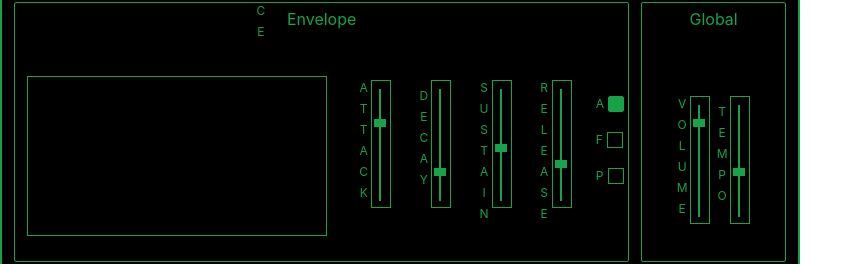
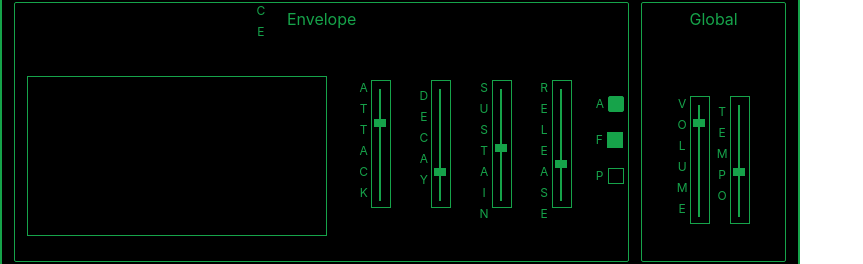
Before and after one commit to Sonja-With-A-Y/green-synth, a Next.js app: page / in a window 1280 px wide. Shown: the part 250-514 px from the top of the page, without its empty margins (0-863 px from the left). Built offline with nearby package versions, Linux system fonts and the light colour scheme.

Commit message:
Replicated modpath state for env component

```diff
--- a/components/ModIndicators.js
+++ b/components/ModIndicators.js
@@ -1,8 +1,10 @@
-import { useModPaths, useModPathsUpdate } from "./SynthContext"
+import { useLFOModPaths, useLFOModPathsUpdate, useEnvModPaths, useEnvModPathsUpdate } from "./SynthContext"
 
 export default function ModIndicators(props) {
-  const modPaths = useModPaths()
-  const modPathsUpdate = useModPathsUpdate()
+  const modPaths = props.modPathId === "lfo" ? useLFOModPaths() : useEnvModPaths()
+  const modPathsUpdate = props.modPathId === "lfo" ? useLFOModPathsUpdate() : useEnvModPathsUpdate()
+
+
 
   return(
     <div className="flex flex-col h-32 justify-evenly">
--- a/components/SynthContext.js
+++ b/components/SynthContext.js
@@ -6,8 +6,10 @@ const SelectedLFO = React.createContext()
 const SelectedLFOUpdate = React.createContext()
 const FaderValues = React.createContext()
 const FaderValuesUpdate = React.createContext()
-const ModPaths = React.createContext()
-const ModPathsUpdate = React.createContext()
+const LFOModPaths = React.createContext()
+const LFOModPathsUpdate = React.createContext()
+const EnvModPaths = React.createContext()
+const EnvModPathsUpdate = React.createContext()
 
 export function useSelectedOsc() {
   return useContext(SelectedOsc)
@@ -30,23 +32,35 @@ export function useFaderValuesUpdate() {
   return useContext(FaderValuesUpdate)
 }
 
-export function useModPaths() {
-  return useContext(ModPaths)
+export function useLFOModPaths() {
+  return useContext(LFOModPaths)
 }
-export function useModPathsUpdate() {
-  return useContext(ModPathsUpdate)
+export function useLFOModPathsUpdate() {
+  return useContext(LFOModPathsUpdate)
+}
+
+export function useEnvModPaths() {
+  return useContext(EnvModPaths)
+}
+export function useEnvModPathsUpdate() {
+  return useContext(EnvModPathsUpdate)
 }
 
 export function StateProvider({ children }) {
   const [osc, setOsc] = useState("triangle")
   const [lfo, setLFO] = useState("sine")
   const [faders, setFaders] = useState([80, 60, 40, 75, 90, 30, 60, 40, 110, 50])
-  const [modPaths, setModPaths] = useState({
-      attack: true,
-      filter: false,
-      pitch: false,
-    }
-  )
+  const [LFOmodPaths, setLFOModPaths] = useState({
+    attack: true,
+    filter: false,
+    pitch: false,
+  })
+
+  const [EnvmodPaths, setEnvModPaths] = useState({
+    attack: true,
+    filter: true,
+    pitch: false,
+  })
 
   const changeOSC = (waveform) => {
     setOsc(waveform);
@@ -62,20 +76,16 @@ export function StateProvider({ children }) {
       }
     });
   }
-  const changeModPaths = (modTypeId) => {
-    setModPaths((prevState) => {
-        // if (prevState[modTypeId] === false) {
-        //   prevState[modTypeId] = true
-        // } else {
-        //   prevState[modTypeId] = false
-        // }
-        // return {
-        //   ...prevState
-        // }
+  const changeLFOModPaths = (modTypeId) => {
+    setLFOModPaths((prevState) => {
         return {...prevState, [modTypeId]: !(prevState[modTypeId])}
     });
   }
-
+  const changeEnvModPaths = (modTypeId) => {
+    setEnvModPaths((prevState) => {
+        return {...prevState, [modTypeId]: !(prevState[modTypeId])}
+    });
+  }
 
   return (
     <SelectedOsc.Provider value={osc}>
@@ -84,11 +94,15 @@ export function StateProvider({ children }) {
           <SelectedLFOUpdate.Provider value={changeLFO}>
             <FaderValues.Provider value={faders}>
               <FaderValuesUpdate.Provider value={changeFader}>
-                <ModPaths.Provider value={modPaths}>
-                  <ModPathsUpdate.Provider value={changeModPaths}>
-                    {children}
-                  </ModPathsUpdate.Provider>
-                </ModPaths.Provider>
+                <LFOModPaths.Provider value={LFOmodPaths}>
+                  <LFOModPathsUpdate.Provider value={changeLFOModPaths}>
+                    <EnvModPaths.Provider value={EnvmodPaths}>
+                      <EnvModPathsUpdate.Provider value={changeEnvModPaths}>
+                        {children}
+                      </EnvModPathsUpdate.Provider>
+                    </EnvModPaths.Provider>
+                  </LFOModPathsUpdate.Provider>
+                </LFOModPaths.Provider>
               </FaderValuesUpdate.Provider>
             </FaderValues.Provider>
           </SelectedLFOUpdate.Provider>
```
